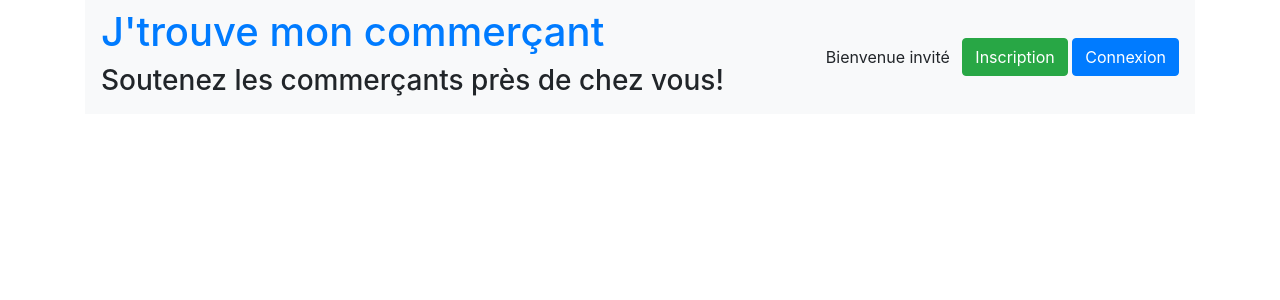
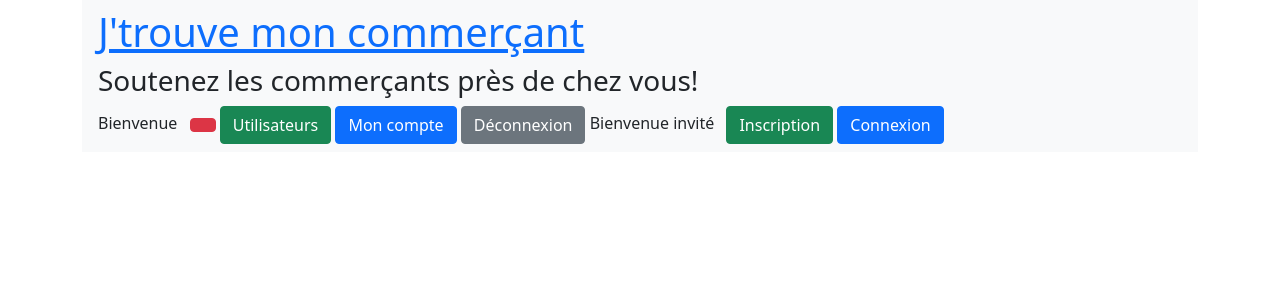
Before and after one commit to laurasullyalexandrine/JTMC, a Symfony app: template templates/main/homepage.html.twig in a window 1280 px wide. Shown: the top 300 px of the page. Run offline with Twig, Linux system fonts and the light colour scheme; the template is opened without the code that fills it, so the values that code supplies are empty; some libraries are stand-ins or nearby versions.

Commit message:
The home page is working

```diff
--- a/templates/base.html.twig
+++ b/templates/base.html.twig
@@ -2,34 +2,46 @@
 <html>
 <head>
     <meta charset="UTF-8">
+    <meta name="viewport" content="width=device-width, initial-scale=1">
     <link rel="stylesheet" href="https://stackpath.bootstrapcdn.com/bootstrap/4.1.3/css/bootstrap.min.css" integrity="sha384-MCw98/SFnGE8fJT3GXwEOngsV7Zt27NXFoaoApmYm81iuXoPkFOJwJ8ERdknLPMO" crossorigin="anonymous">
-    <title>{% block title %}{% endblock %}J'trouve mon commerçant</title>
-    <link rel="stylesheet" href="{{ asset('css/app.css') }}">
+    <meta name="description" content="">
+    <meta name="author" content="Mark Otto, Jacob Thornton, and Bootstrap contributors">
+    <meta name="generator" content="Hugo 0.79.0">
+    <link rel="canonical" href="https://getbootstrap.com/docs/5.0/examples/navbar-fixed/">
+
+    {% block stylesheets %}
+    <!-- Bootstrap core CSS -->
+    <link href="https://cdn.jsdelivr.net/npm/bootstrap@5.0.0-beta1/dist/css/bootstrap.min.css" rel="stylesheet" integrity="sha384-giJF6kkoqNQ00vy+HMDP7azOuL0xtbfIcaT9wjKHr8RbDVddVHyTfAAsrekwKmP1" crossorigin="anonymous">
+    <!-- Custom styles for this template -->
+    <link href="{{ asset('css/style-theme.css') }}" rel="stylesheet">
+    {% endblock %}
+
+    <title>{% block title %}J'trouve mon commerçant{% endblock %}</title>
+
+    {% block javascripts %}
+    <script src="https://cdn.jsdelivr.net/npm/bootstrap@5.0.0-beta1/dist/js/bootstrap.bundle.min.js" integrity="sha384-ygbV9kiqUc6oa4msXn9868pTtWMgiQaeYH7/t7LECLbyPA2x65Kgf80OJFdroafW" crossorigin="anonymous"></script>
+    {% endblock %}
+
+
 </head>
     <body>
         <div class="container">
 
             <nav class="navbar navbar-light bg-light">
                 <div>
-                    <h1><a href="{{ path('question_list') }}">J'trouve mon commerçant</a></h1>
+                    <h1><a href="#">J'trouve mon commerçant</a></h1>
                     <div><h3>Soutenez les commerçants près de chez vous!</h3></div>
                 </div>
 
                 <div id="right">
-                    {% if is_granted('IS_AUTHENTICATED_FULLY') %}
-                    <span class="mr-2">Bienvenue <b>{{ app.user.username }}</b></span>
-                    <a href="{{ path('question_add') }}" class="btn btn-danger"></a>
-                    {% if is_granted('ROLE_MODERATOR') %}
-                    <a href="{{ path('admin_user') }}" class="btn btn-success">Utilisateurs</a>
-                    {% endif %}
-                    <a href="{{ path('user_profile') }}" class="btn btn-primary">Mon compte</a>
-                    <a href="{{ path('logout') }}" class="btn btn-secondary">Déconnexion</a>
-                    {% else %}
+                    <span class="mr-2"> Bienvenue </span>
+                    <a href= "#" class="btn btn-danger"></a>
+                    <a href= "#" class="btn btn-success">Utilisateurs</a>
+                    <a href= "#" class="btn btn-primary">Mon compte</a>
+                    <a href= "#" class="btn btn-secondary">Déconnexion</a>
                     <span class="mr-2">Bienvenue invité</span>
-                    <a href="{{ path('user_register') }}" class="btn btn-success">Inscription</a>
-                    <a href="{{ path('login') }}" class="btn btn-primary">Connexion</a>
-                    {% endif %}
-
+                    <a href="#" class="btn btn-success">Inscription</a>
+                    <a href="#" class="btn btn-primary">Connexion</a>
                 </div>
             </nav>
 
--- a/templates/main/homepage.html.twig
+++ b/templates/main/homepage.html.twig
@@ -1 +1,7 @@
-{% extends "base.html.twig" %}
+{% extends 'base.html.twig' %}
+
+{% block body %}
+
+<h1></h1>
+
+{% endblock %}
```
Also changed, not shown: src/Controller/MainController.php (+6 -4 lines).
